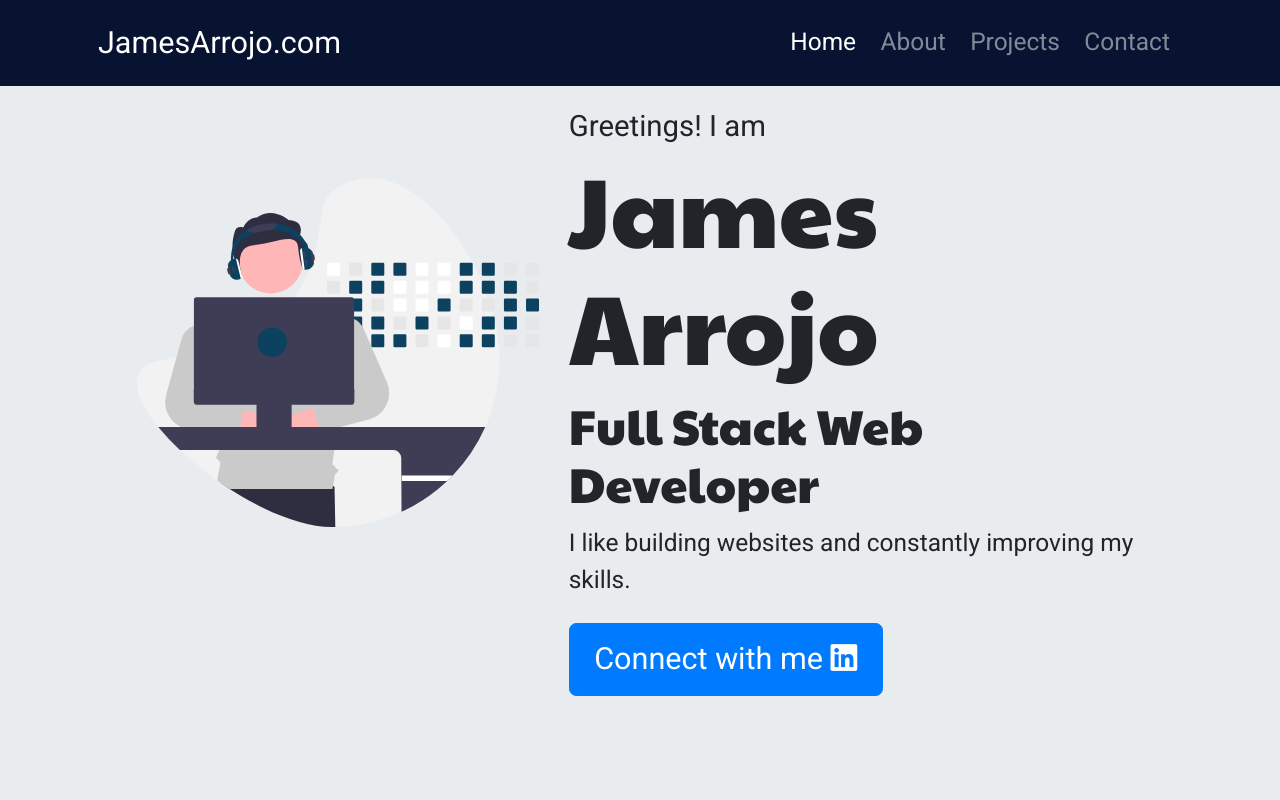
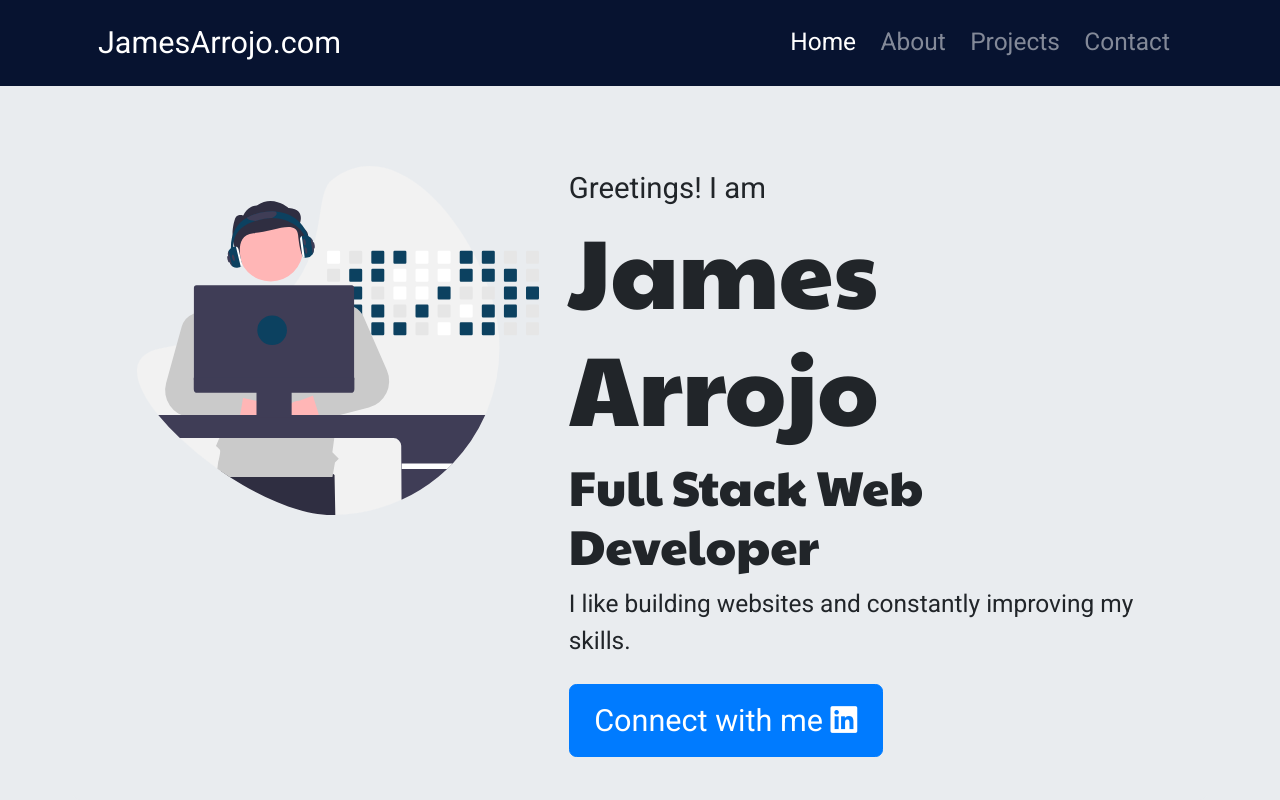
Before and after one commit to jamesarrojo/capstone1, a plain HTML site: page index.html in a window 1280 px wide. Shown: the top 800 px of the page. Drawn offline with nearby package versions, Linux system fonts and the light colour scheme.

Commit message:
fixed navbar covering content

```diff
--- a/index.html
+++ b/index.html
@@ -27,7 +27,7 @@
 </head>
 <body>
     <header>
-        <nav class="navbar navbar-expand-md navbar-dark mx-md-5">
+        <nav class="navbar navbar-expand-md navbar-dark mx-md-5 sticky-top">
             <a class="navbar-brand" href="#">JamesArrojo.com</a>
             <button class="navbar-toggler" type="button" data-toggle="collapse" data-target="#myNavbarMenu" aria-controls="myNavbarMenu" aria-expanded="false" aria-label="Toggle navigation">
 
@@ -55,8 +55,8 @@
 
     </header>
     <!-- main content -->
-    <main class="jumbotron d-flex align-content-center flex-md-row-reverse flex-wrap py-3 mx-md-5 min-vh-100">
-        <section class="col-12 col-md-7 d-flex flex-column justify-content-center text-center text-md-left">
+    <main class="jumbotron d-flex align-content-center flex-md-row-reverse flex-wrap py-3 mx-md-5 min-vh-100 pt-sm-5">
+        <section class="col-12 col-md-7 d-flex flex-column justify-content-center text-center text-md-left pt-sm-5">
             <span>Greetings! I am</span>
             <h1>James Arrojo</h1>
             <h2>Full Stack Web Developer </h2>
```
